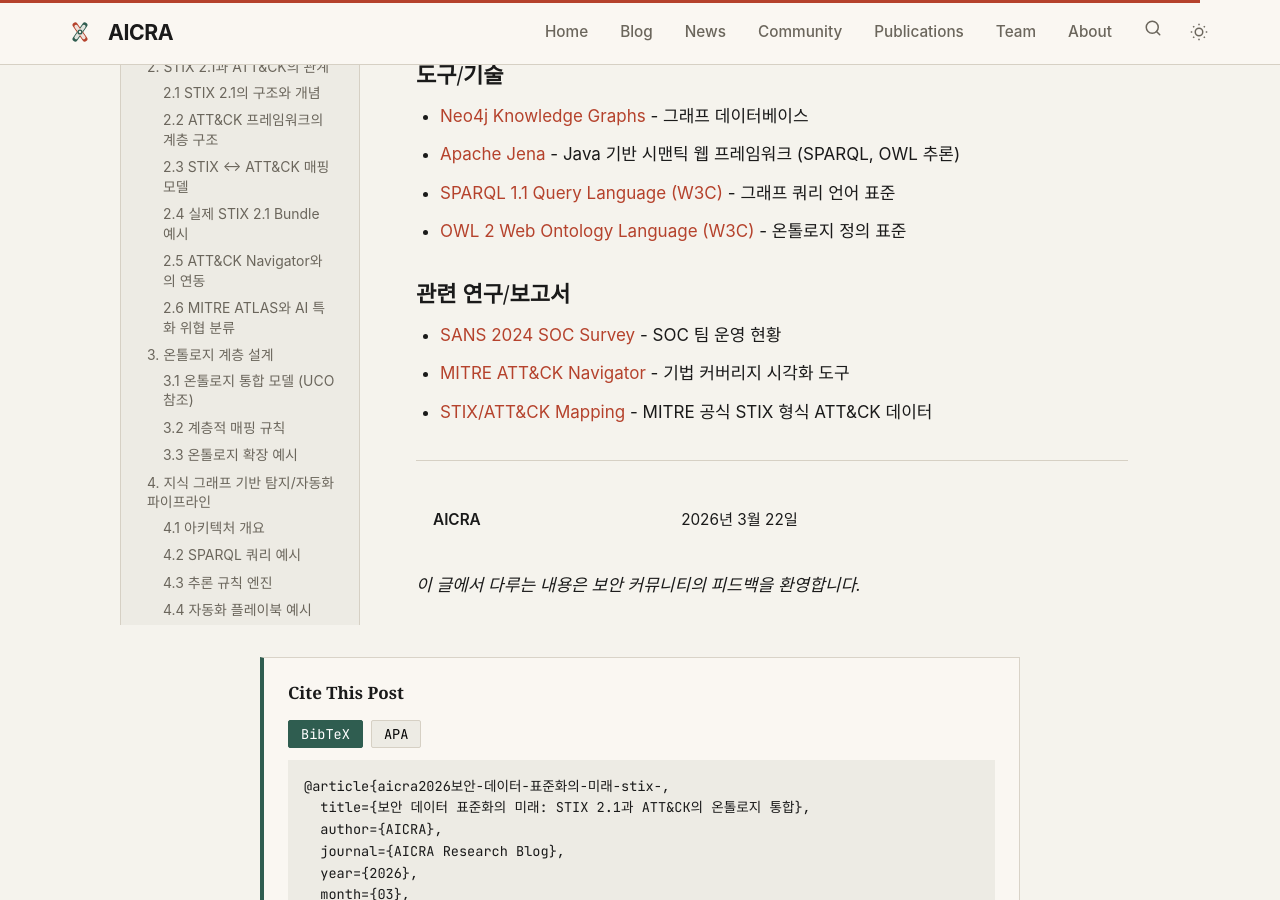
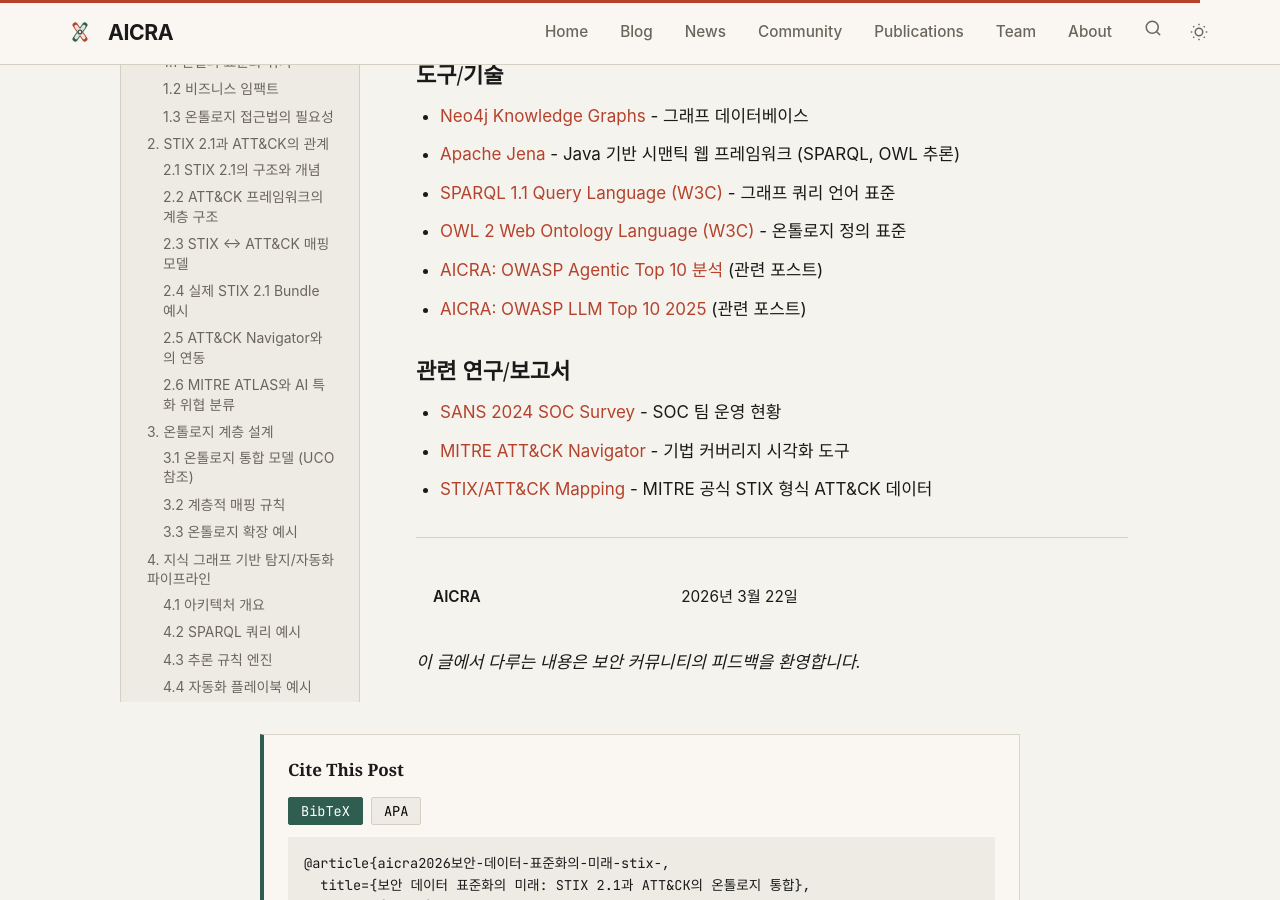
Before and after one commit to AICRA-PAGE/AICRA-PAGE.github.io, a Jekyll site: the page built from _posts/2026-03-22-security-ontology-stix-attack.md, in a window 1280 px wide and 900 px high, scrolled down 29121 px. Built offline with Jekyll 4.4.1, drawn with Linux system fonts in a browser that asks for light colours; some web fonts are replaced; the table of contents is made by our own code.

Commit message:
fix(blog): add cross-post refs to STIX tools section\n\nCo-Authored-By: Claude Opus 4.6 (1M context) <noreply@anthropic.com>

```diff
--- a/_posts/2026-03-22-security-ontology-stix-attack.md
+++ b/_posts/2026-03-22-security-ontology-stix-attack.md
@@ -862,6 +862,8 @@ ORDER BY technique.external_id;
 - [Apache Jena](https://jena.apache.org/) - Java 기반 시맨틱 웹 프레임워크 (SPARQL, OWL 추론)
 - [SPARQL 1.1 Query Language (W3C)](https://www.w3.org/TR/sparql11-query/) - 그래프 쿼리 언어 표준
 - [OWL 2 Web Ontology Language (W3C)](https://www.w3.org/TR/owl2-overview/) - 온톨로지 정의 표준
+- [AICRA: OWASP Agentic Top 10 분석](/blog/2026/owasp-agentic-top-10-2026/) (관련 포스트)
+- [AICRA: OWASP LLM Top 10 2025](/blog/2025/owasp-llm-top-10-2025/) (관련 포스트)
 
 ### 관련 연구/보고서
 - [SANS 2024 SOC Survey](https://www.sans.org/white-papers/soc-survey/) - SOC 팀 운영 현황
```
